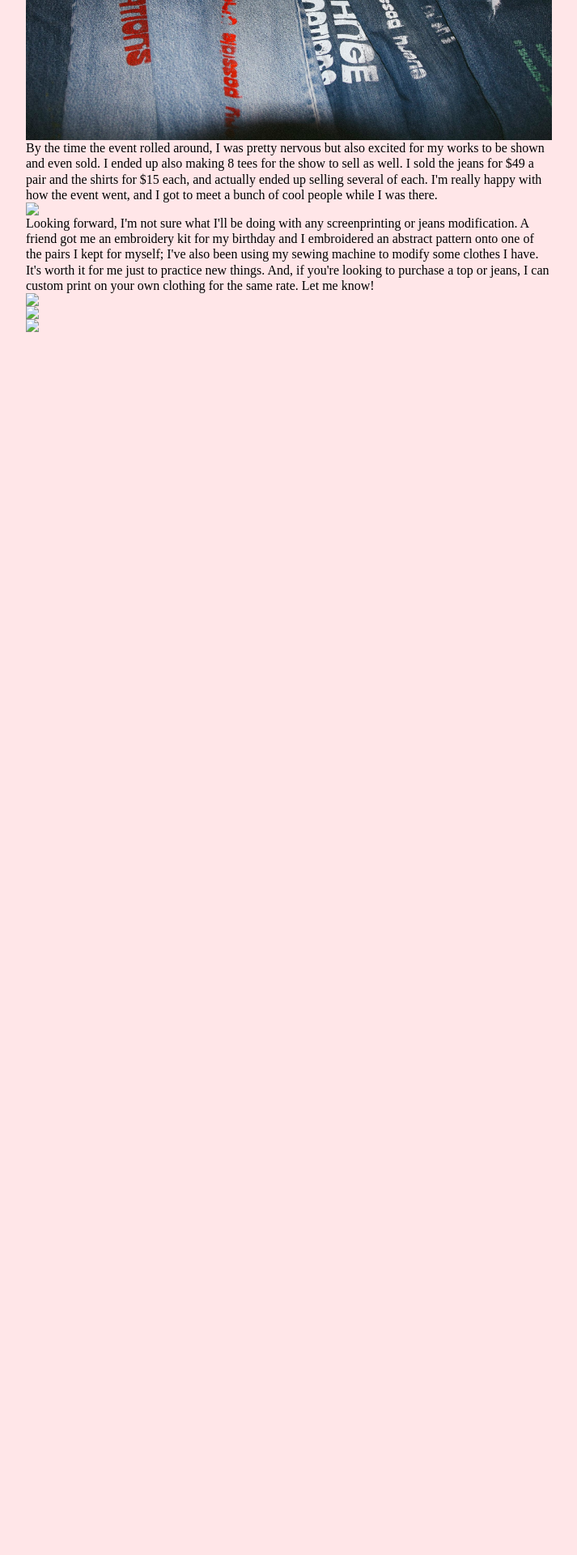
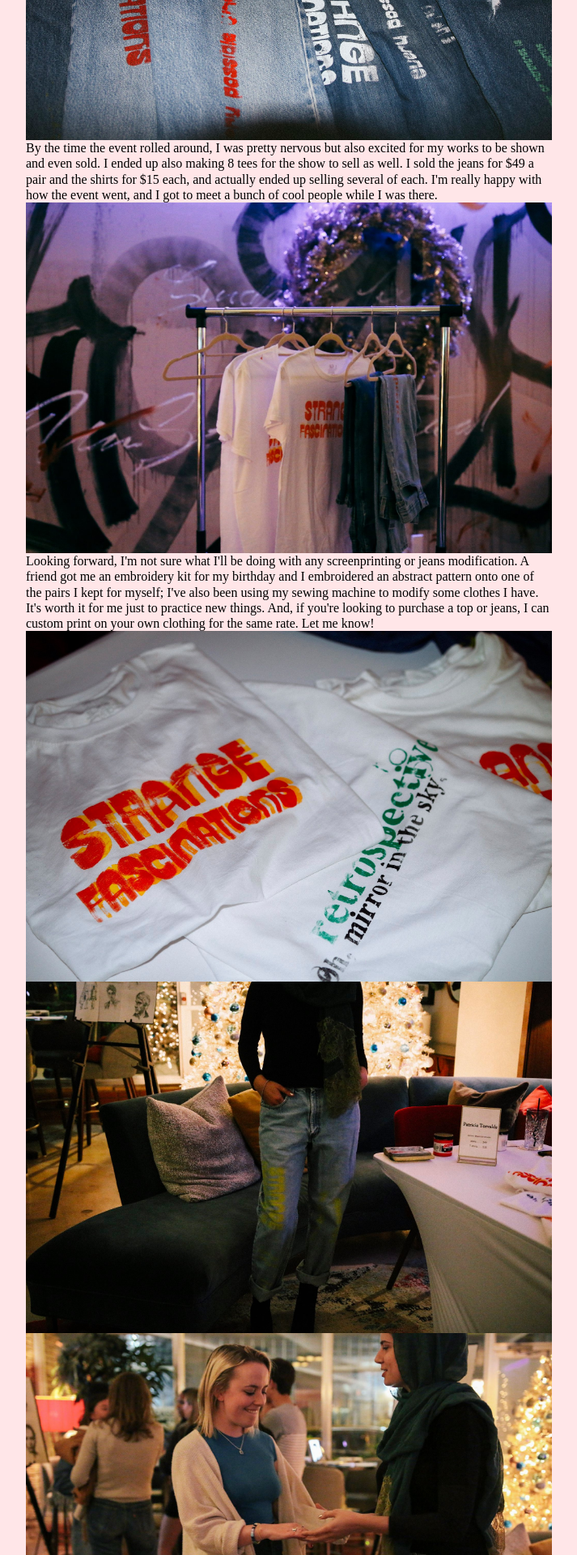
Before and after one commit to pmt/pmt.github.io, a Jekyll site: the page built from _posts/2017-12-23-pants.md, in a window 1280 px wide. Shown: the part 1848-3768 px from the top of the page at 81% size, without its empty margins (283-996 px from the left). Built offline with Jekyll 4.4.1, drawn with Linux system fonts in a browser that asks for light colours; before the commit the page ends 2292 px from its top, so only the background shows below that.

Commit message:
Fix image file paths

```diff
--- a/_posts/2017-12-23-pants.md
+++ b/_posts/2017-12-23-pants.md
@@ -24,12 +24,12 @@ I ended up thrifting ten pairs of 100% cotton jeans and doing two series of jean
 
 By the time the event rolled around, I was pretty nervous but also excited for my works to be shown and even sold. I ended up also making 8 tees for the show to sell as well. I sold the jeans for $49 a pair and the shirts for $15 each, and actually ended up selling several of each. I'm really happy with how the event went, and I got to meet a bunch of cool people while I was there.
 
-<img class="post-inline-image" src="shirts_hanging.jpg"/>
+<img class="post-inline-image" src="/files/pants/shirts_hanging.jpg"/>
 
 Looking forward, I'm not sure what I'll be doing with any screenprinting or jeans modification. A friend got me an embroidery kit for my birthday and I embroidered an abstract pattern onto one of the pairs I kept for myself; I've also been using my sewing machine to modify some clothes I have. It's worth it for me just to practice new things.
 
 And, if you're looking to purchase a top or jeans, I can custom print on your own clothing for the same rate. Let me know!
 
-<img class="post-inline-image" src="shirts.jpg"/>
-<img class="post-inline-image" src="jeans_sofiya.jpg"/>
-<img class="post-inline-image" src="jeans_night.jpg"/>
+<img class="post-inline-image" src="/files/pants/shirts.jpg"/>
+<img class="post-inline-image" src="/files/pants/jeans_sofiya.jpg"/>
+<img class="post-inline-image" src="/files/pants/jeans_night.jpg"/>
```
